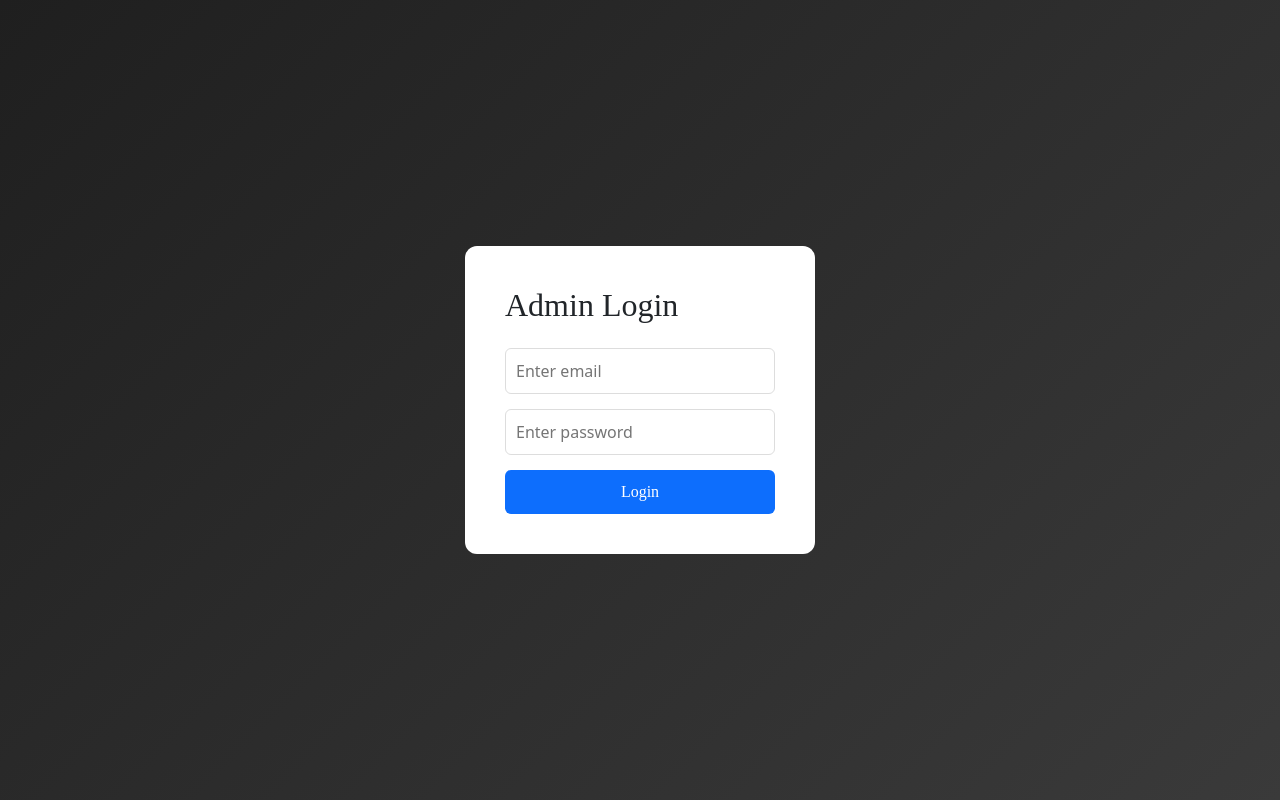
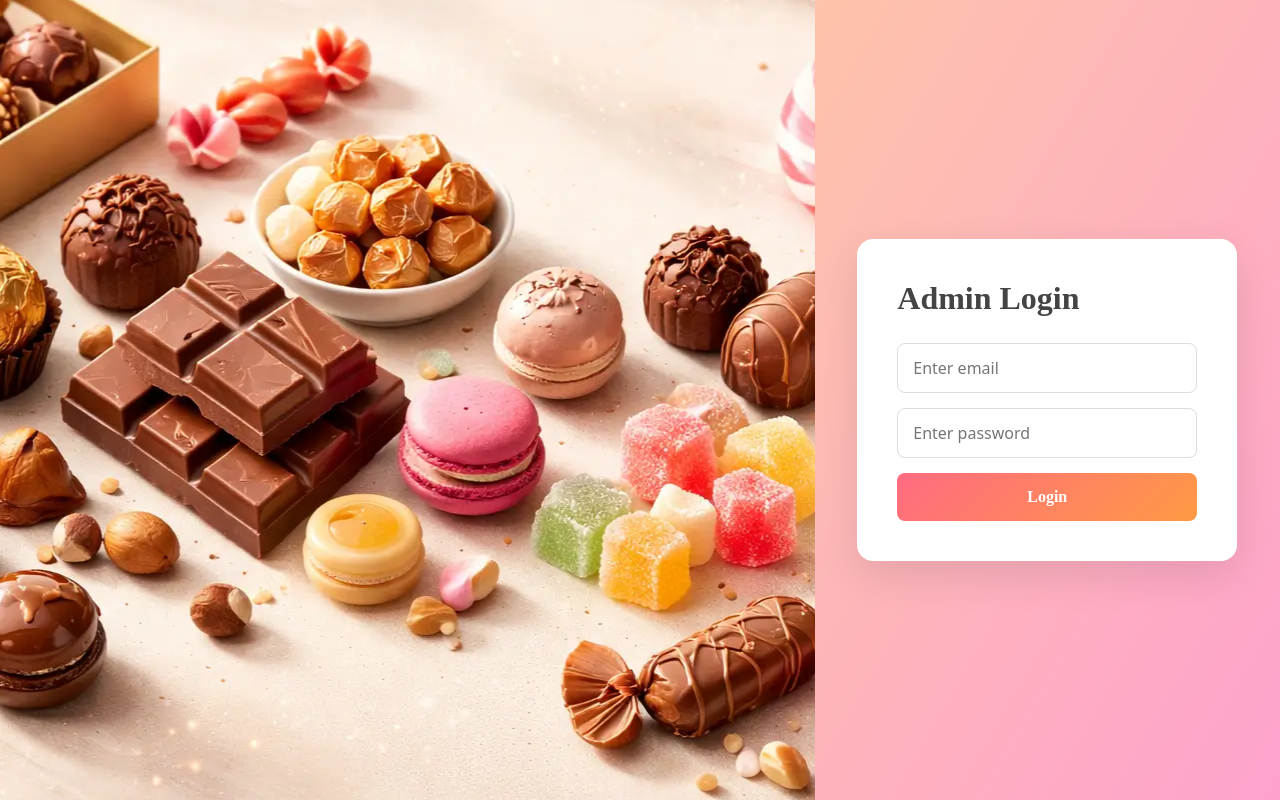
Before and after one commit to ManihaHashmi2511/Tajmahal-frontend, a React (Vite) app: page /admin/login in a window 1280 px wide. Built offline with nearby package versions, Linux system fonts and the light colour scheme; a web font is replaced by a local one.

Commit message:
images added

```diff
--- a/src/admin/pages/Login.jsx
+++ b/src/admin/pages/Login.jsx
@@ -43,7 +43,11 @@
 
   return (
     <div className="login-container">
-      <form className="login-card" onSubmit={handleLogin}>
+
+        <div className="login-image"></div>
+
+  <div className="login-form-section">
+    <form className="login-card" onSubmit={handleLogin}>
         <h2>Admin Login</h2>
 
         <input
@@ -64,6 +68,7 @@
 
         <button type="submit">Login</button>
       </form>
+  </div>
     </div>
   );
 };
--- a/src/admin/styles/admin.css
+++ b/src/admin/styles/admin.css
@@ -569,23 +569,106 @@
 /* login */
 
 .login-container {
+  display: flex;
   height: 100vh;
+  width: 100%;
+  overflow: hidden;
+  background: #fdf8f3;
+}
+
+/* LEFT IMAGE SECTION */
+.login-image {
+ width: 70%;
+  background: url("../../../public/images/random.webp") center no-repeat;
+  position: relative;
+}
+
+/* soft gradient overlay */
+.login-image::after {
+  content: "";
+  position: absolute;
+  inset: 0;
+  /* background: linear-gradient(
+    120deg,
+    rgba(255, 160, 122, 0.6),
+    rgba(255, 105, 180, 0.6)
+  ); */
+}
+
+/* RIGHT FORM SECTION */
+.login-form-section {
+  width: 40%;
   display: flex;
   justify-content: center;
   align-items: center;
-  background: linear-gradient(135deg, #1f1f1f, #3a3a3a);
+   background: linear-gradient(
+    120deg,
+    rgba(255, 160, 122, 0.6),
+    rgba(255, 105, 180, 0.6)
+  );
 }
 
+/* CARD */
 .login-card {
+  width: 380px;
+  padding: 40px;
+  border-radius: 16px;
   background: white;
-  padding: 40px;
-  border-radius: 12px;
-  width: 350px;
-  display: flex;
-  flex-direction: column;
-  gap: 15px;
-  animation: fadeIn 0.5s ease-in-out;
+  box-shadow: 0 15px 40px rgba(0, 0, 0, 0.1);
+  animation: fadeInUp 0.6s ease;
 }
+
+.login-card h2 {
+  margin-bottom: 25px;
+  font-weight: 600;
+  color: #444;
+}
+
+/* INPUT */
+.login-card input {
+  width: 100%;
+  padding: 12px 15px;
+  margin-bottom: 15px;
+  border-radius: 8px;
+  border: 1px solid #ddd;
+  transition: 0.3s;
+}
+
+.login-card input:focus {
+  border-color: #ff6b81;
+  outline: none;
+  box-shadow: 0 0 8px rgba(255, 107, 129, 0.3);
+}
+
+/* BUTTON */
+.login-card button {
+  width: 100%;
+  padding: 12px;
+  border-radius: 8px;
+  border: none;
+  background: linear-gradient(135deg, #ff6b81, #ff9a44);
+  color: white;
+  font-weight: 600;
+  transition: 0.3s;
+}
+
+.login-card button:hover {
+  transform: translateY(-2px);
+  box-shadow: 0 8px 20px rgba(255, 107, 129, 0.4);
+}
+
+/* Animation */
+@keyframes fadeInUp {
+  from {
+    opacity: 0;
+    transform: translateY(30px);
+  }
+  to {
+    opacity: 1;
+    transform: translateY(0);
+  }
+}
+
 .login-container2 {
   height: 100vh;
   display: flex;
@@ -602,26 +685,6 @@
   flex-direction: column;
   gap: 15px;
   animation: fadeIn 0.5s ease-in-out;
-}
-
-
-.login-card input {
-  padding: 10px;
-  border-radius: 6px;
-  border: 1px solid #ddd;
-}
-
-.login-card button {
-  padding: 10px;
-  border-radius: 6px;
-  background: #0d6efd;
-  color: white;
-  border: none;
-  transition: 0.3s;
-}
-
-.login-card button:hover {
-  background: #084298;
 }
 
 .login-card2 input {
@@ -732,6 +795,22 @@
 
  /* ===================== MOBILE ===================== */
 @media (max-width: 768px) {
+
+   .login-image {
+    display: none;
+  }
+
+  .login-form-section {
+    flex: 1;
+    padding: 0 10px;
+
+    background: url("../../../public//images/chocoBg.webp") center/cover no-repeat;
+  }
+
+  .login-card {
+    backdrop-filter: blur(12px);
+    background: rgba(255, 255, 255, 0.85);
+  }
 
   /* hide less important columns */
   /* .hide-mobile {
```
Also changed, not shown: public/images/chocoBg.webp (added), public/images/random.webp (added).
